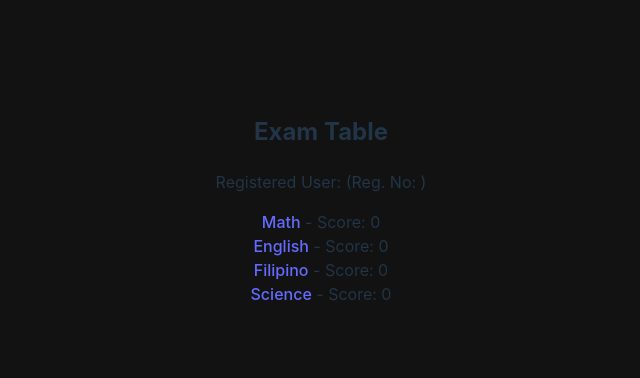
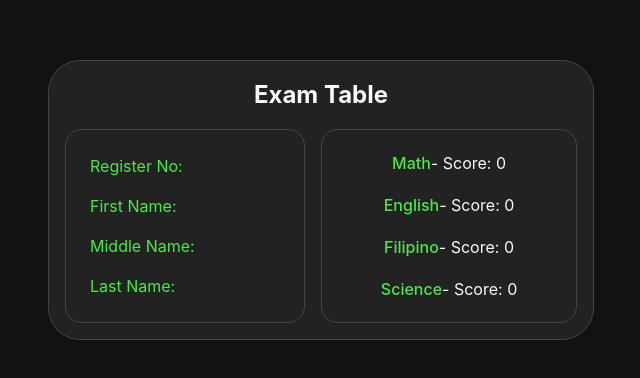
Before and after one commit to raymayo/entrance-exam, a React (Vite) app: page /exams in a window 1280 px wide. Shown: the part 200-578 px from the top of the page, without its empty margins (319-959 px from the left). Built offline with nearby package versions, Linux system fonts and the light colour scheme.

Commit message:
Update ExamTable.jsx

```diff
--- a/src/components/ExamTable.jsx
+++ b/src/components/ExamTable.jsx
@@ -36,9 +36,19 @@ const ExamTable = () => {
   const userData = JSON.parse(localStorage.getItem('userData')) || {};
 
   return (
-    <div>
+    <div className='mainTable'>
       <h2>Exam Table</h2>
-      <p>Registered User: {userData.firstName} {userData.middleName} {userData.surName} (Reg. No: {userData.regNo})</p>
+      <div className="userInfo">
+
+        <p><span>Register No:</span> {userData.regNo}</p>
+
+        <p><span>First Name:</span> {userData.firstName}</p>
+
+        <p><span>Middle Name:</span> {userData.middleName}</p>
+
+        <p><span>Last Name:</span> {userData.surName}</p>
+      </div>
+      <div className="examLinks">
       <div>
         <Link to="/exams/math">Math</Link>
         {scores.math !== null && <span> - Score: {scores.math}</span>}
@@ -55,6 +65,7 @@ const ExamTable = () => {
         <Link to="/exams/science">Science</Link>
         {scores.science !== null && <span> - Score: {scores.science}</span>}
       </div>
+      </div>
     </div>
   );
 };
```
